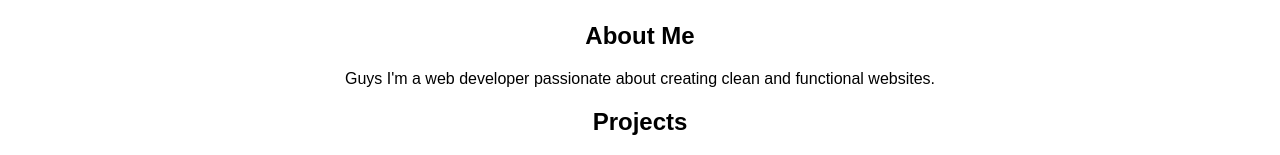
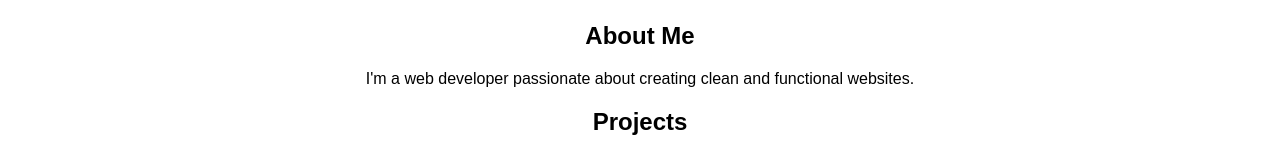
Before and after one commit to Safreenweb/LegalCaseManagementSystem, a plain HTML site: page index.html in a window 1280 px wide. Shown: the part 138-293 px from the top of the page. Drawn offline with Linux system fonts and the light colour scheme.

Commit message:
modified

```diff
--- a/index.html
+++ b/index.html
@@ -46,7 +46,7 @@
     </header>
     <div class="container">
         <h2>About Me</h2>
-        <p>Guys I'm a web developer passionate about creating clean and functional websites.</p>
+        <p>I'm a web developer passionate about creating clean and functional websites.</p>
         <h2>Projects</h2>
         <div class="projects">
             <div class="project">
```
